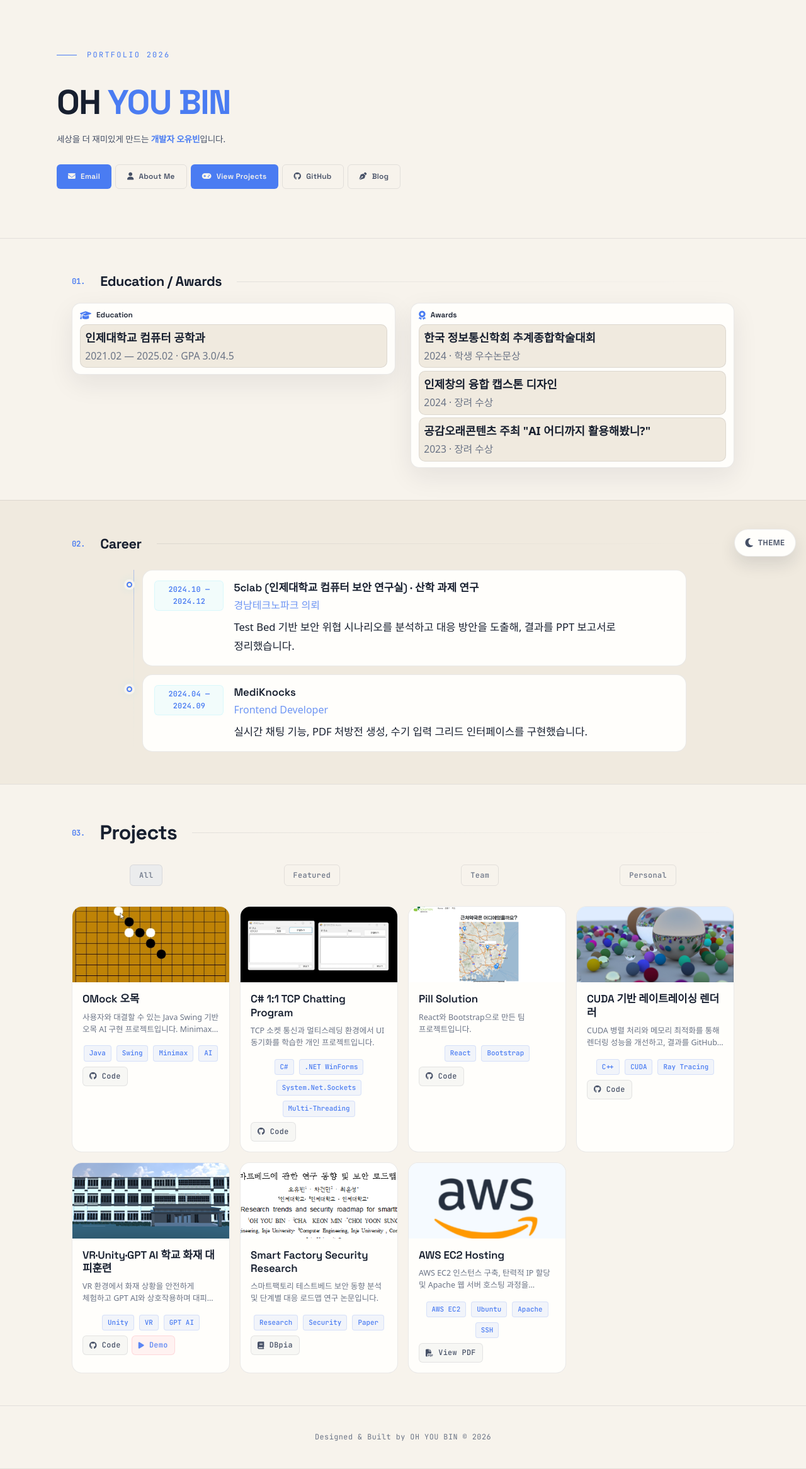
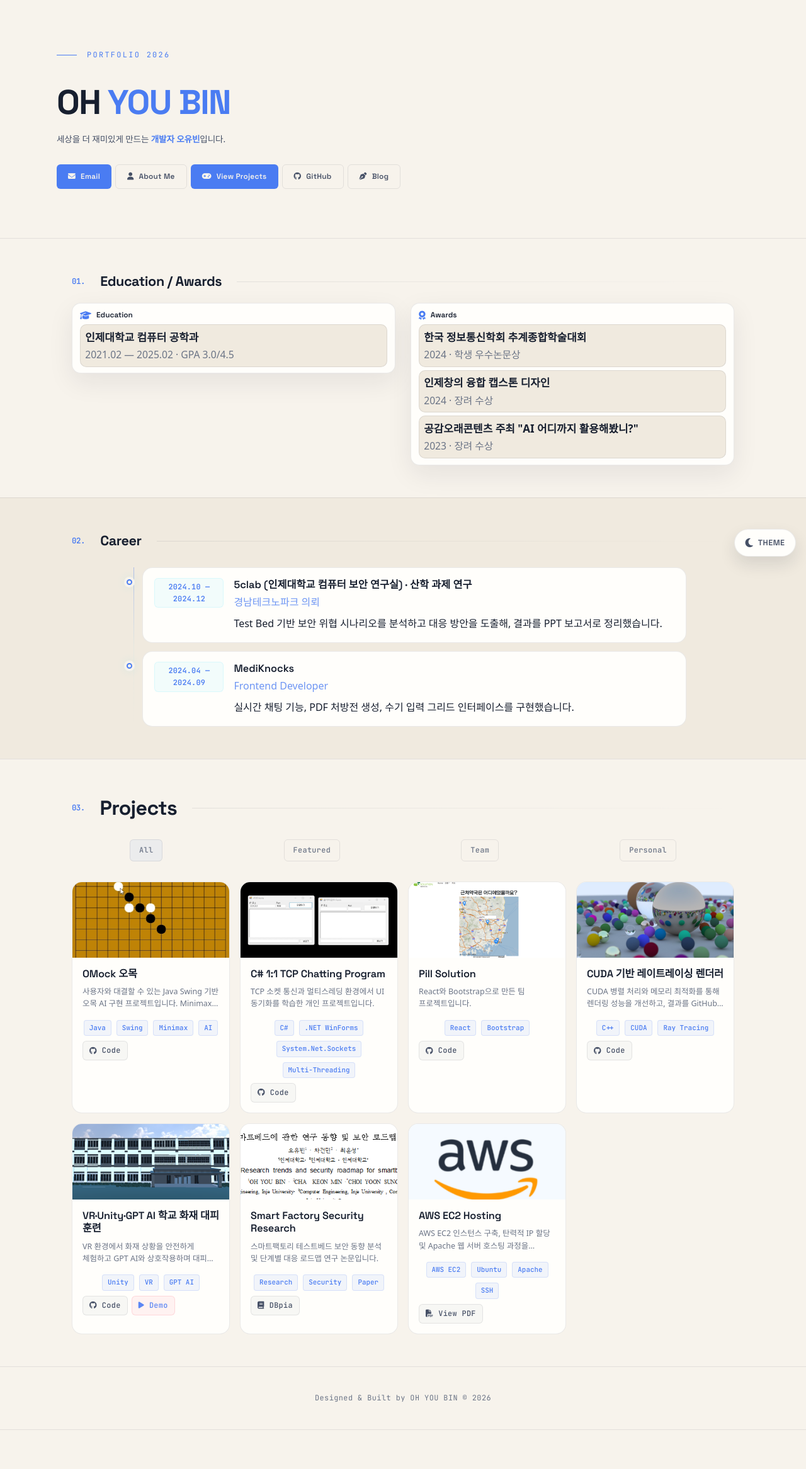
Before and after one commit to eye2ffect/eye2ffect.github.io, a Jekyll site: the page built from index.html, in a window 1280 px wide. Shown: the whole page at 63% size. Built offline with Jekyll 4.4.1, drawn with Linux system fonts in a browser that asks for light colours; some web fonts are replaced; after the commit the page ends 2271 px from its top, so only the background shows below that.

Commit message:
Tweak typography scale for comfort

```diff
--- a/assets/css/main.css
+++ b/assets/css/main.css
@@ -602,16 +602,16 @@ html {
 .experience-description li,
 .summary-meta,
 .project-content .paragraph-text-normal {
-  font-size: 1rem;
-  line-height: 1.65;
+  font-size: 0.96rem;
+  line-height: 1.6;
 }
 
 /* Career section: increase readability and match education spacing */
 #career .paragraph-text-normal,
 #career .experience-description,
 #career .experience-item p {
-  font-size: 1.08rem;
-  line-height: 1.75;
+  font-size: 1.03rem;
+  line-height: 1.7;
   color: var(--text-body);
 }
 
@@ -628,7 +628,7 @@ html {
 
 /* Projects: larger titles, consistent with other section headings */
 .project-title {
-  font-size: 1.06rem;
+  font-size: 1.02rem;
   line-height: 1.25;
   margin-bottom: 0.25rem;
 }
@@ -658,19 +658,19 @@ html {
   #career .paragraph-text-normal,
   #career .experience-description,
   #career .experience-item p {
-    font-size: 1.04rem;
-    line-height: 1.8;
+    font-size: 1rem;
+    line-height: 1.75;
   }
 
   .summary-label,
   .experience-title,
   .project-title,
   #education-awards .summary-label {
-    font-size: 1.12rem;
+    font-size: 1.06rem;
   }
 
   .project-meta {
-    font-size: 1rem;
+    font-size: 0.96rem;
   }
 }
 
@@ -678,7 +678,7 @@ html {
 .summary-label,
 .experience-title,
 .project-title {
-  font-size: 1.05rem;
+  font-size: 1.02rem;
 }
 
 /* ================================================================
@@ -1051,7 +1051,7 @@ html {
 }
 .project-title {
   font-family: var(--font-display);
-  font-weight: 600; font-size: 1.06rem;
+  font-weight: 600; font-size: 1.02rem;
   color: var(--text-primary);
   margin-bottom: var(--space-1);
   letter-spacing: -0.01em;
@@ -1737,7 +1737,7 @@ html {
   }
   .projects-wrapper { grid-template-columns: 1fr; gap: var(--space-3); }
   .project-content { padding: var(--space-3); }
-  .project-title { font-size: 1.02rem; }
+  .project-title { font-size: 1rem; }
   .stats-row { grid-template-columns: repeat(3, 1fr); gap: var(--space-1); }
   .stat-item { padding: var(--space-2) var(--space-1); }
   .stat-number { font-size: 1.3rem; }
```
